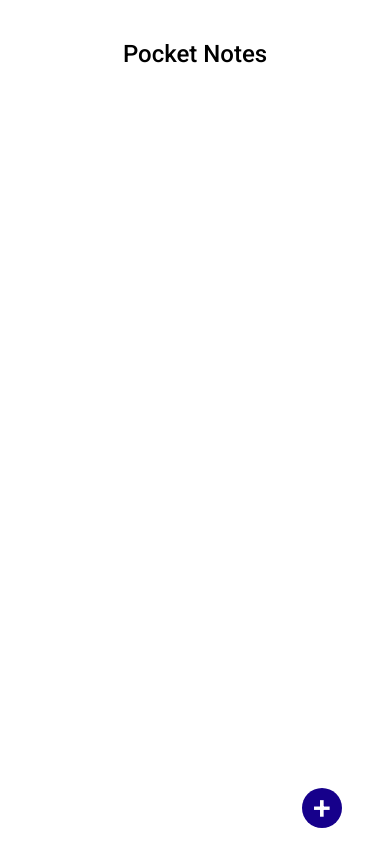
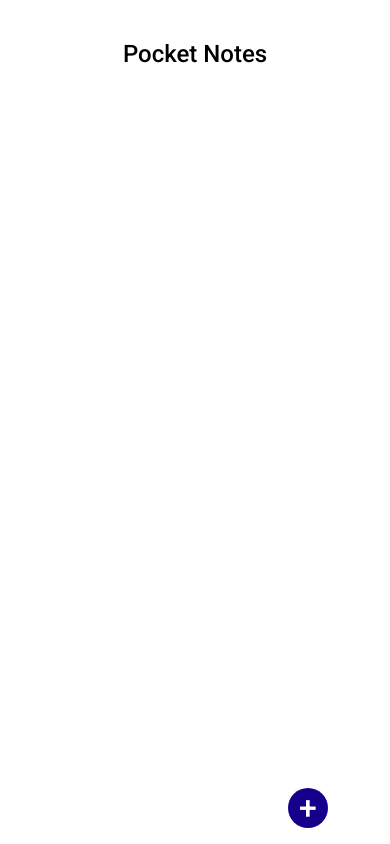
Before and after one commit to varun2138/pocket-notes, a React (Vite) app: page / in a window 390 px wide. Built offline with nearby package versions, Linux system fonts and the light colour scheme.

Commit message:
fixed styling

```diff
--- a/src/components/styles/Group.module.css
+++ b/src/components/styles/Group.module.css
@@ -60,9 +60,9 @@
   color: black;
 }
 .button {
-  position: absolute;
+  position: fixed;
   bottom: 1rem;
-  right: 3rem;
+  left: 14rem;
   height: 2.5rem;
   width: 2.5rem;
   border-radius: 100%;
@@ -76,3 +76,9 @@
   justify-content: center;
   align-items: center;
 }
+
+@media (max-width: 768px) {
+  .button {
+    left: 18rem;
+  }
+}
```
